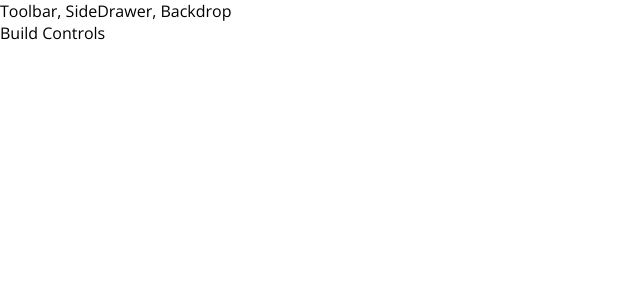
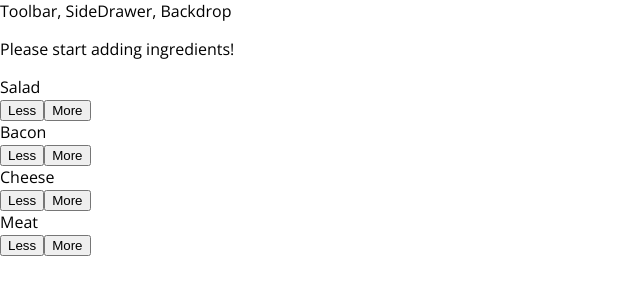
Before and after one commit to Alamgir55/mcdonalds_order, a React app: page / in a window 1280 px wide. Shown: the top 300 px of the page, without its empty margins (0-640 px from the left). Built offline with nearby package versions, Linux system fonts and the light colour scheme.

Commit message:
controler, addburgerlayer

```diff
--- /dev/null
+++ b/src/components/Burger/BuildControls/BuildControl/BuildControl.css
@@ -0,0 +1,56 @@
+.BuildControl {
+    display: flex;
+    justify-content: space-between;
+    align-items: center;
+    margin: 5px 0;
+}
+
+.BuildControl button {
+    display: block;
+    font: inherit;
+    padding: 5px;
+    margin: 0 5px;
+    width: 80px;
+    border: 1px solid #AA6817;
+    cursor: pointer;
+    outline: none;
+}
+
+.BuildControl button:disabled {
+    background-color: #AC9980;
+    border: 1px solid #7E7365;
+    color: #ccc;
+    cursor: default;
+}
+
+.BuildControl button:hover:disabled {
+    background-color: #AC9980;
+    color: #ccc;
+    cursor: not-allowed;
+}
+
+.Label {
+    padding: 10px;
+    font-weight: bold;
+    width: 80px;
+}
+
+.BuildControl .Less {
+    background-color: #D39952;
+    color: white;
+}
+
+.BuildControl .More {
+    background-color: #8F5E1E;
+    color: white;
+}
+
+.BuildControl .Less:hover, .BuildControl .Less:active {
+    background-color: #DAA972;
+    color: white;
+}
+
+.BuildControl .More:hover,.BuildControl .More:active {
+    background-color: #99703F;
+    color: white;
+}
--- /dev/null
+++ b/src/components/Burger/BuildControls/BuildControl/BuildControl.js
@@ -0,0 +1,13 @@
+import React from 'react';
+
+import classes from './BuildControl.css';
+
+const buildControl = (props) => (
+    <div className={classes.BuildControl}>
+        <div className={classes.Label}>{props.label}</div>
+        <button className={classes.Less}>Less</button>
+        <button className={classes.More} onClick={props.added}>More</button>
+    </div>
+);
+
+export default buildControl;
--- /dev/null
+++ b/src/components/Burger/BuildControls/BuildControls.css
@@ -0,0 +1,10 @@
+.BuildControls {
+    width: 100%;
+    background-color: #e2e838;
+    display: flex;
+    flex-flow: column;
+    align-items: center;
+    box-shadow: 0 2px 1px #ccc;
+    margin: auto;
+    padding: 10px 0;
+}
--- /dev/null
+++ b/src/components/Burger/BuildControls/BuildControls.js
@@ -0,0 +1,24 @@
+import React from 'react';
+
+import classes from './BuildControls.css';
+import BuildControl from './BuildControl/BuildControl';
+
+const controls = [
+    {label: 'Salad', type: 'salad'},
+    {label: 'Bacon', type: 'bacon'},
+    {label: 'Cheese', type: 'cheese'},
+    {label: 'Meat', type: 'meat'}
+]
+
+const buildControls = (props) => (
+    <div className={classes.BuildControls}>
+        {controls.map(ctrl => (
+            <BuildControl
+                key={ctrl.label}
+                label={ctrl.label}
+                added={() => props.ingredientAdded(ctrl.type)} />
+        ))}
+    </div>
+);
+
+export default buildControls;
--- a/src/components/Burger/Burger.js
+++ b/src/components/Burger/Burger.js
@@ -4,11 +4,20 @@
 import BurgerIngredient from './BurgerIngredient/BurgerIngredient';
 
 const burger = (props) => {
+    let transformedIngredients = Object.keys(props.ingredients).map(igKey => {
+        return [...Array(props.ingredients[igKey])].map((_, i) => {
+            return <BurgerIngredient key={igKey + i} type={igKey} />
+        });
+    }).reduce((arr, el) => {
+        return arr.concat(el);
+    }, []);
+    if(transformedIngredients.length === 0){
+        transformedIngredients = <p>Please start adding ingredients!</p>
+    }
     return (
         <div className={classes.Burger}>
             <BurgerIngredient type="bread-top" />
-            <BurgerIngredient type="cheese" />
-            <BurgerIngredient type="meat" />
+            {transformedIngredients}
             <BurgerIngredient type="bread-bottom" />
         </div>
     );
--- a/src/containers/BurgerBuilder/BurgerBuilder.js
+++ b/src/containers/BurgerBuilder/BurgerBuilder.js
@@ -1,13 +1,51 @@
 import React, { Component } from 'react';
 import Aux from '../../hoc/Ax';
 import Burger from '../../components/Burger/Burger';
+import BuildControls from '../../components/Burger/BuildControls/BuildControls';
+
+
+const INGREDIENT_PRICES = {
+    salad: 0.5,
+    cheese: 0.4,
+    meat: 1.3,
+    bacon: 0.7
+}
 
 class BurgerBuilder extends Component {
+    state = {
+        ingredients: {
+            salad: 0,
+            bacon: 0,
+            cheese: 0,
+            meat: 0
+        },
+        totalPrice: 4
+    }
+
+    addIngredientHandler = (type) => {
+        const oldCount = this.state.ingredients[type];
+        const updatedCount = oldCount + 1;
+        const updatedIngredients = {
+            ...this.state.ingredients
+        };
+        updatedIngredients[type] = updatedCount;
+        const priceAddition = INGREDIENT_PRICES[type];
+        const oldPrice = this.state.totalPrice;
+        const newPrice = priceAddition + oldPrice;
+        this.setState({ingredients: updatedIngredients, totalPrice: newPrice});
+    }
+
+
+    removeIngredientHandler = () => {
+
+    }
+
     render(){
         return (
             <Aux>
-                <Burger />
-                <div>Build Controls</div>
+                <Burger ingredients={this.state.ingredients} />
+                <BuildControls
+                    ingredientAdded={this.addIngredientHandler}  />
             </Aux>
         );
     }
```
